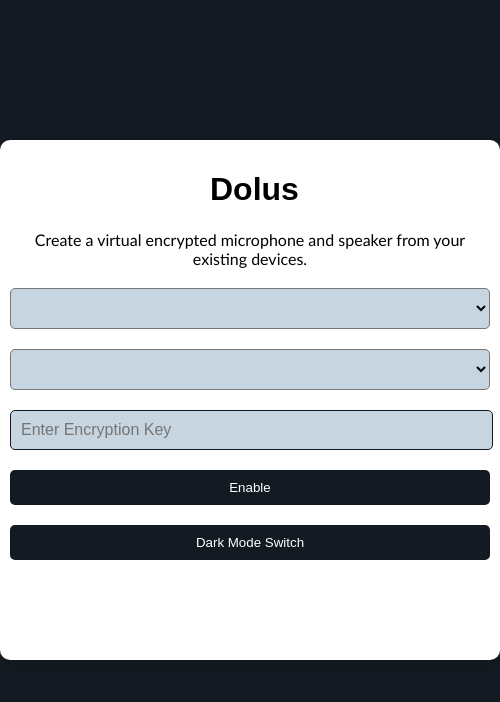
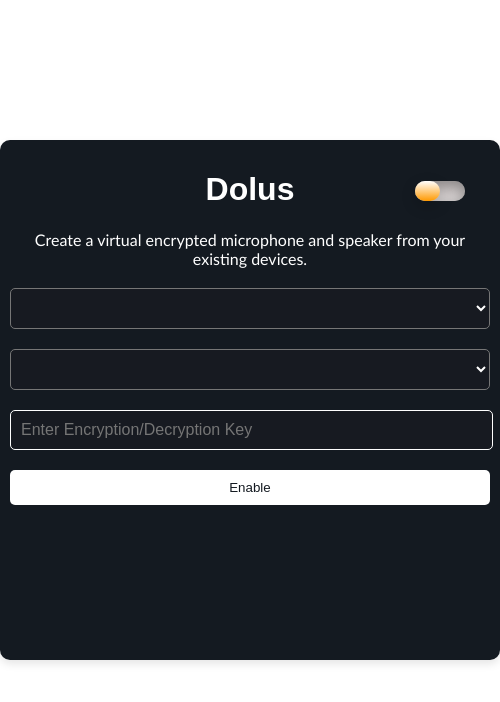
Before and after one commit to Slashy-Slasher/Dolus, an Electron app: page src/index.html in a window 500 px wide. Drawn offline with Linux system fonts and the light colour scheme.

Commit message:
Lightmode-1.0

```diff
--- a/src/index.html
+++ b/src/index.html
@@ -1,17 +1,27 @@
 <!DOCTYPE html>
 <html lang="en">
 <head>
-    <meta charset="UTF-8" />
-    <meta name="viewport" content="width=device-width, initial-scale=1.0" />
+    <meta charset="UTF-8">
+    <meta name="viewport" content="width=device-width, initial-scale=1.0">
     <title>Dolus</title>
-    <link rel="stylesheet" href="styles.css" />
+    <link rel="stylesheet" href="styles.css">
     <script defer src="render.js"></script>
+    <style>
+
+    </style>
 </head>
+
 <body>
 <div class="container">
     <div id="header">
-        <h1> <img src = ""> Dolus</h1>
-        <p style = "text-align: center;">
+        <h1>Dolus
+            <div id="darkModeToggleContainer">
+                <input type="checkbox" id="darkModeToggle" onclick="toggletheme()" style="display: none; vertical-align: top;" />
+                <label for="darkModeToggle"></label>
+            </div>
+        </h1>
+
+        <p style="text-align: center;">
             Create a virtual encrypted microphone and speaker from your existing devices.
         </p>
     </div>
@@ -28,14 +38,10 @@
         <!-- Example: <option value="speaker1">Speaker 1</option> -->
     </select>
     <!-- Textbox for encryption key -->
-      <input
-        type="text"
-        id="encryptionKey"
-        placeholder="Enter Encryption Key"
+    <input type="text" id="encryptionKey" placeholder="Enter Encryption/Decryption Key"
     />
     <!-- Enable button here -->
     <button class="btn" id="enableButton">Enable</button>
-      <button class="btn" id="LightMode" onclick="toggletheme()"> Dark Mode Switch</button>
 </div>
 </body>
 </html>
--- a/src/styles.css
+++ b/src/styles.css
@@ -12,11 +12,12 @@
 text/button Light: #fff
 button hover Light: #171a21
 */
+
 :root {
-  --backGround: #141a21;
-  --container: #fff;
-  --text: #000;
-  --containerOffset: #c7d5e0;
+  --backGround: #fff;
+  --container: #141a21;
+  --text: #fff;
+  --containerOffset: #171a21;
 }
 
 body {
@@ -77,6 +78,62 @@
   outline: none;
 }
 
+label {
+  width: 50px;
+  height: 20px;
+  position: relative;
+  display: block;
+  background: #d5cece;
+  border-radius: 200px;
+  box-shadow: inset 0px 5px 15px rgba(0, 0, 0, 0.4), inset 0px -5px 15px rgba(255,255,255,0.4);
+  cursor: pointer;
+}
+
+label:after {
+  content: "";
+  width: 25px;
+  height: 20px;
+  position: absolute;
+  top: 0;
+  left: 0;
+  background: linear-gradient(180deg, #ffffff, #ff9900);
+  border-radius: 180px;
+  box-shadow: 0px 5px 15px rgba(0, 0, 0, 0.2);
+}
+
+input:checked + label {
+  background: #242424;
+}
+
+input:checked + label:after {
+  left: 37px;
+  transform: translateX(-50%);
+  background: linear-gradient(180deg, #cbcbcb, #292b74);
+}
+label:after {
+  transition: .5s;
+}
+
+label:active:after {
+  width: 25px;
+}
+
+input[type="darkModeToggle"] {
+  width: 0;
+  height: 0;
+  visibility: hidden;
+}
+
+#header {
+  position: relative;
+}
+
+#darkModeToggleContainer {
+  position: absolute;
+  top: 10px;
+  right: 25px;
+}
+
 .btn {
   display: block;
   width: 100%;
```
Also changed, not shown: src/main.js (+0 -10 lines). Lines whose indentation alone changed are shown as unchanged.
